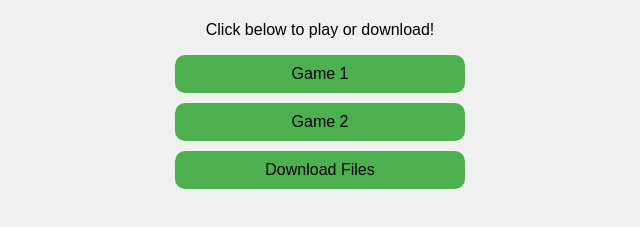
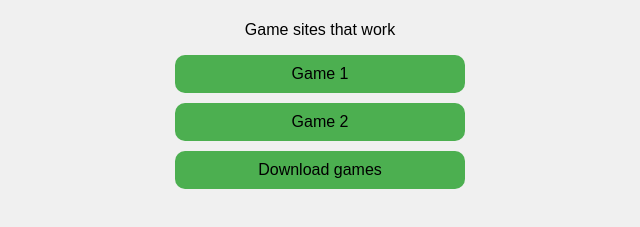
Before and after one commit to Frosted-flakes67/Frosted-flakes67, a plain HTML site: page index.html in a window 1280 px wide. Shown: the part 59-286 px from the top of the page, without its empty margins (320-960 px from the left). Drawn offline with Linux system fonts and the light colour scheme.

Commit message:
Update index.html

```diff
--- a/index.html
+++ b/index.html
@@ -20,11 +20,11 @@
 </head>
 <body>
   <h1>Frosted Flakes Hub</h1>
-  <p>Click below to play or download!</p>
+  <p>Game sites that work</p>
 
   <a class="link" href="https://example.com/game1" target="_blank">Game 1</a>
   <a class="link" href="https://example.com/game2" target="_blank">Game 2</a>
-  <a class="link" href="https://example.com/files.zip" target="_blank">Download Files</a>
+  <a class="link" href="https://example.com/files.zip" target="_blank">Download games</a>
 
 </body>
 </html>
```
